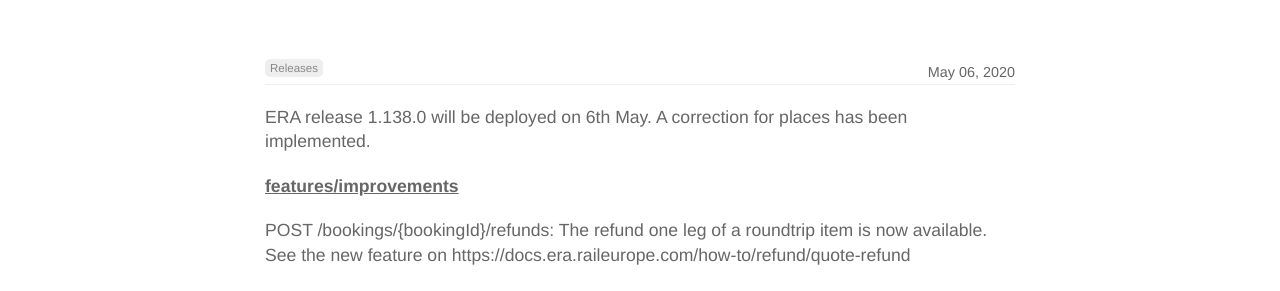
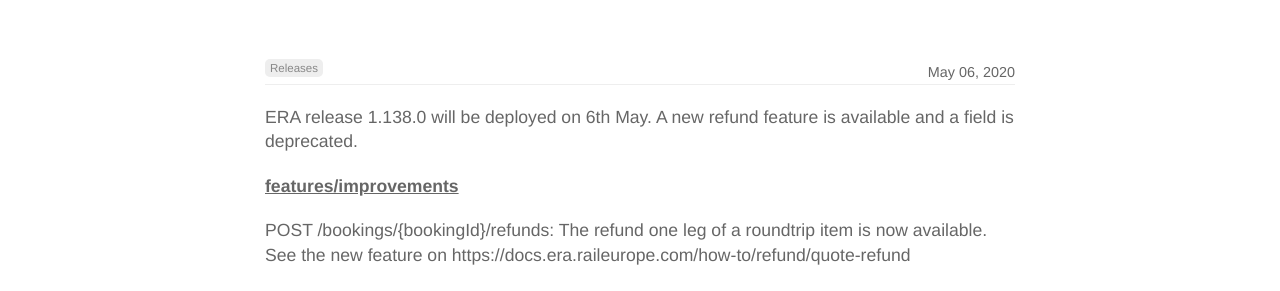
Before and after one commit to rail-europe/era-api, a Jekyll site: the page built from _posts/2020-05-06-release-1.138.0.md, in a window 1280 px wide. Shown: the part 218-509 px from the top of the page. Built offline with Jekyll 4.4.1, drawn with Linux system fonts in a browser that asks for light colours.

Commit message:
Release Note 1.138.0

```diff
--- a/_posts/2020-05-06-release-1.138.0.md
+++ b/_posts/2020-05-06-release-1.138.0.md
@@ -5,7 +5,7 @@
   - releases
 author_staff_member: Vianney
 ---
-ERA release 1.138.0 will be deployed on 6th May. A correction for places has been implemented.
+ERA release 1.138.0 will be deployed on 6th May. A new refund feature is available and a field is deprecated.
 
 <!--more-->
 
```
